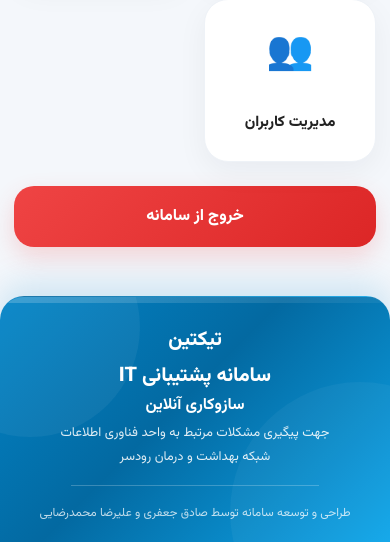
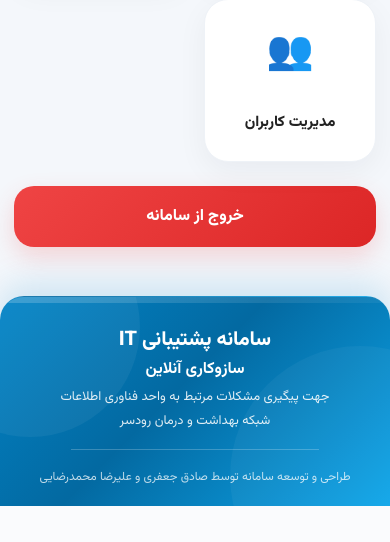
Before and after one commit to mr-BigJay/ticketin, a PHP site: page /admin/index.php in a window 390 px wide. Shown: the part 1231-1773 px from the top of the page. After the commit the page ends 1737 px from the top, so only its background shows below. Run offline with PHP 8.4, Linux system fonts and the light colour scheme; the visitor is signed in with stand-in values (Sample User, id 1); data that the repository does not hold is empty.

Commit message:
Move Ticketin dashboard link from footer to header logo
Co-authored-by: BigJay <daBigJay@users.noreply.github.com>

```diff
--- a/includes/footer.php
+++ b/includes/footer.php
@@ -109,32 +109,6 @@
 
 }
 
-.footer-brand{
-
-    display:inline-block;
-
-    font-size:22px;
-
-    font-weight:800;
-
-    color:white;
-
-    text-decoration:none;
-
-    line-height:1.5;
-
-    margin-bottom:6px;
-
-    transition:opacity .2s;
-
-}
-
-.footer-brand:hover{
-
-    opacity:.88;
-
-}
-
 .footer-line{
 
     font-size:14px;
@@ -197,12 +171,6 @@
 
     }
 
-    .footer-brand{
-
-        font-size:20px;
-
-    }
-
     .footer-line{
 
         font-size:13px;
@@ -221,19 +189,11 @@
 
 </style>
 
-<?php
-$footerDashboardUrl = (($_SESSION['role'] ?? '') === 'admin')
-    ? '/admin/index.php'
-    : '/dashboard.php';
-?>
-
 <footer class="main-footer">
 
 <div class="footer-top"></div>
 
 <div class="footer-inner">
-
-<a href="<?= htmlspecialchars($footerDashboardUrl, ENT_QUOTES, 'UTF-8') ?>" class="footer-brand">تیکتین</a>
 
 <div class="footer-title">سامانه پشتیبانی IT</div>
 
--- a/includes/header.php
+++ b/includes/header.php
@@ -53,6 +53,10 @@ if($is_user_portal){
 $body_class_attr = $body_classes
     ? ' class="' . implode(' ', $body_classes) . '"'
     : '';
+
+$headerHomeUrl = (($_SESSION['role'] ?? '') === 'admin')
+    ? '/admin/index.php'
+    : '/dashboard.php';
 
 ?>
 
@@ -311,6 +315,18 @@ body.auth-page .alert{
     text-align:right;
 
     color:white;
+
+    text-decoration:none;
+
+    cursor:pointer;
+
+    transition:opacity .2s;
+
+}
+
+.topbar-logo:hover{
+
+    opacity:.92;
 
 }
 
@@ -1252,7 +1268,10 @@ table td{
 
 <div class="topbar<?= $is_user_portal ? ' topbar-brand' : '' ?>">
 
-<div class="topbar-logo">
+<a
+href="<?= htmlspecialchars($headerHomeUrl, ENT_QUOTES, 'UTF-8') ?>"
+class="topbar-logo"
+aria-label="بازگشت به داشبورد">
 
 <div class="topbar-logo-title">
 
@@ -1274,7 +1293,7 @@ table td{
 
 </div>
 
-</div>
+</a>
 
 <div class="header-date-box">
 
```
